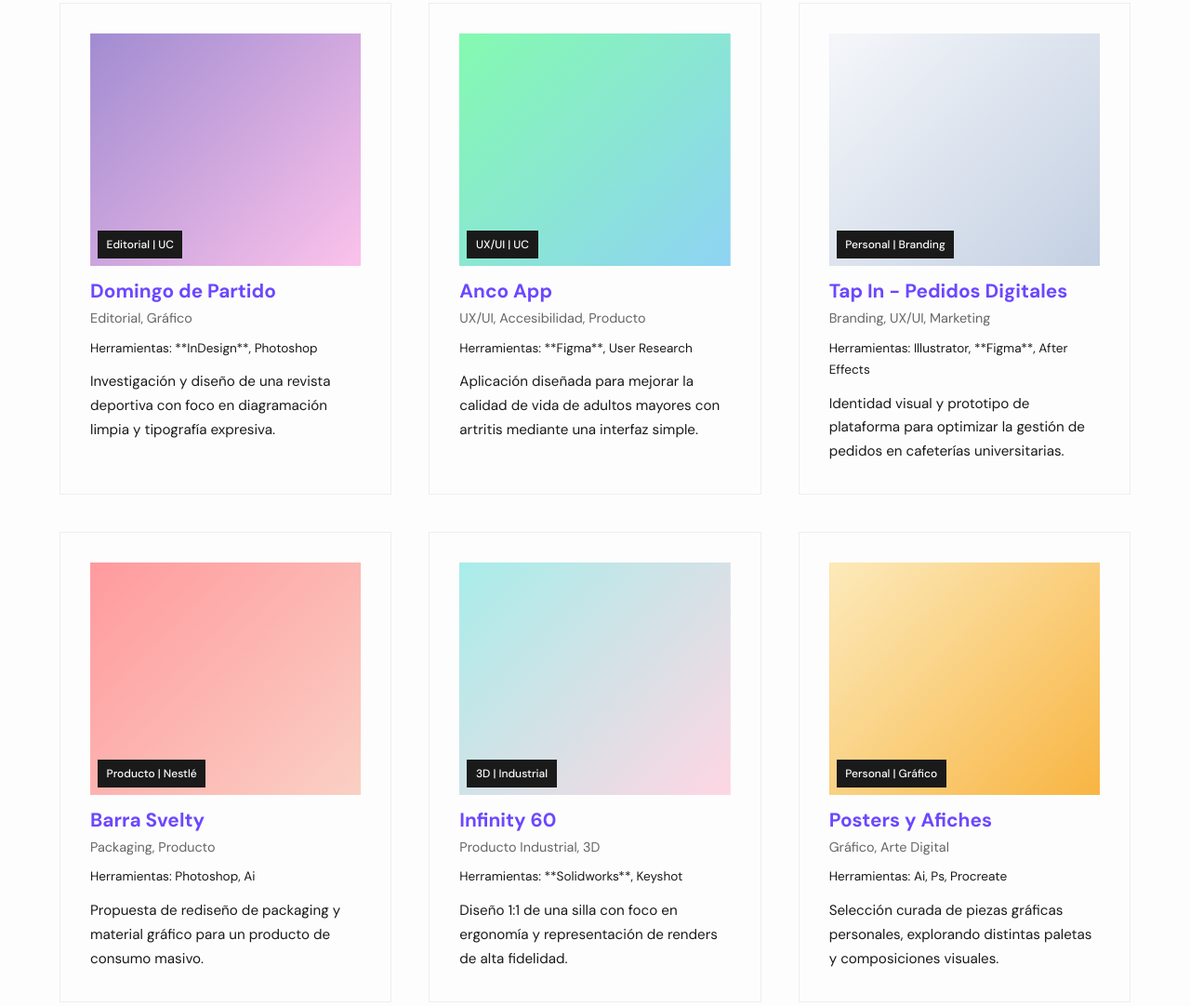
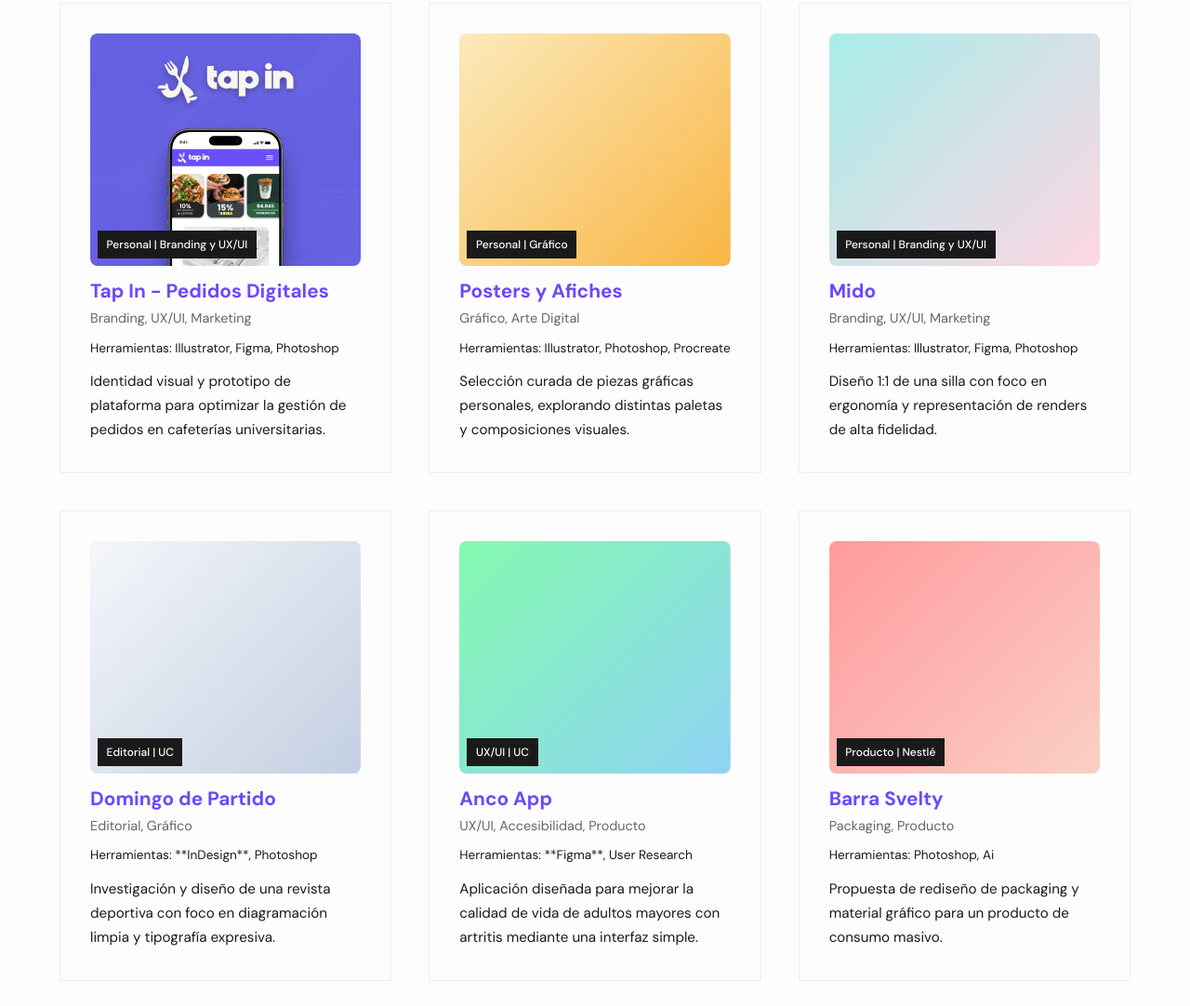
Before and after one commit to agustin070702/agustinDesign-, a plain HTML site: page index.html in a window 1280 px wide. Shown: the part 981-2063 px from the top of the page at 93% size. Drawn offline with Linux system fonts and the light colour scheme.

Commit message:
Add files via upload

```diff
--- a/index.html
+++ b/index.html
@@ -31,7 +31,7 @@
     <button id="menu-toggle-btn" class="menu-toggle-btn" aria-label="Abrir menú de navegación">
         <span class="icon-menu">☰</span>
     </button>
-    <span class="site-title-mobile">AAAG</span>
+    <span class="site-title-mobile"></span>
 
     <button id="theme-toggle-btn" class="menu-toggle-btn theme-toggle-btn" aria-label="Alternar modo oscuro y claro">
         ☀︎
@@ -42,7 +42,7 @@
         <section id="home" class="hero-section section-padding">
            <div class="hero-content">
     <div class="hero-text">
-        <h1 class="hero-title">Agustín Avendaño G.</h1>
+        <h1 class="hero-title">Agustín Avendaño González</h1>
         <p class="hero-role">Diseñador gráfico y UX/UI</p>
         <p class="hero-statement">Combino diseño editorial, producto y experiencias digitales para crear soluciones claras, usables y visualmente coherentes.</p>
         </div>
@@ -59,8 +59,40 @@
             <h2 class="section-title">Work</h2>
             <div class="project-grid">
 
+                 <article class="project-card" data-project-id="tap-in" role="button" tabindex="0">
+                    <div class="card-image project-placeholder-1">
+                        <span class="image-label">Personal | Branding y UX/UI</span>
+                    </div>
+                    <div class="card-info">
+                        <h3 class="project-title">Tap In - Pedidos Digitales</h3>
+                        <p class="project-category">Branding, UX/UI, Marketing</p>
+                        <p class="project-tools">Herramientas: Illustrator, Figma, Photoshop</p>
+                        <p class="project-description">Identidad visual y prototipo de plataforma para optimizar la gestión de pedidos en cafeterías universitarias.</p>
+                    </div>
+                </article>
+
+                <article class="project-card" data-project-id="posters-grafica" role="button" tabindex="0">
+                    <div class="card-image project-placeholder-6"><span class="image-label">Personal | Gráfico</span></div>
+                    <div class="card-info">
+                        <h3 class="project-title">Posters y Afiches</h3>
+                        <p class="project-category">Gráfico, Arte Digital</p>
+                        <p class="project-tools">Herramientas: Illustrator, Photoshop, Procreate</p>
+                        <p class="project-description">Selección curada de piezas gráficas personales, explorando distintas paletas y composiciones visuales.</p>
+                    </div>
+                </article>
+
+                <article class="project-card" data-project-id="infinity-60" role="button" tabindex="0">
+                    <div class="card-image project-placeholder-5"><span class="image-label">Personal | Branding y UX/UI</span></div>
+                    <div class="card-info">
+                        <h3 class="project-title">Mido</h3>
+                        <p class="project-category">Branding, UX/UI, Marketing</p>
+                        <p class="project-tools">Herramientas: Illustrator, Figma, Photoshop </p>
+                        <p class="project-description">Diseño 1:1 de una silla con foco en ergonomía y representación de renders de alta fidelidad.</p>
+                    </div>
+                </article>
+
                 <article class="project-card" data-project-id="domingo-partido" role="button" tabindex="0">
-                    <div class="card-image project-placeholder-1">
+                    <div class="card-image project-placeholder-3">
                         <span class="image-label">Editorial | UC</span>
                     </div>
                     <div class="card-info">
@@ -83,17 +115,7 @@
                     </div>
                 </article>
 
-                <article class="project-card" data-project-id="tap-in" role="button" tabindex="0">
-                    <div class="card-image project-placeholder-3">
-                        <span class="image-label">Personal | Branding</span>
-                    </div>
-                    <div class="card-info">
-                        <h3 class="project-title">Tap In - Pedidos Digitales</h3>
-                        <p class="project-category">Branding, UX/UI, Marketing</p>
-                        <p class="project-tools">Herramientas: Illustrator, **Figma**, After Effects</p>
-                        <p class="project-description">Identidad visual y prototipo de plataforma para optimizar la gestión de pedidos en cafeterías universitarias.</p>
-                    </div>
-                </article>
+
 
                 <article class="project-card" data-project-id="barra-svelty" role="button" tabindex="0">
                     <div class="card-image project-placeholder-4"><span class="image-label">Producto | Nestlé</span></div>
@@ -104,24 +126,8 @@
                         <p class="project-description">Propuesta de rediseño de packaging y material gráfico para un producto de consumo masivo.</p>
                     </div>
                 </article>
-                 <article class="project-card" data-project-id="infinity-60" role="button" tabindex="0">
-                    <div class="card-image project-placeholder-5"><span class="image-label">3D | Industrial</span></div>
-                    <div class="card-info">
-                        <h3 class="project-title">Infinity 60</h3>
-                        <p class="project-category">Producto Industrial, 3D</p>
-                        <p class="project-tools">Herramientas: **Solidworks**, Keyshot</p>
-                        <p class="project-description">Diseño 1:1 de una silla con foco en ergonomía y representación de renders de alta fidelidad.</p>
-                    </div>
-                </article>
-                <article class="project-card" data-project-id="posters-grafica" role="button" tabindex="0">
-                    <div class="card-image project-placeholder-6"><span class="image-label">Personal | Gráfico</span></div>
-                    <div class="card-info">
-                        <h3 class="project-title">Posters y Afiches</h3>
-                        <p class="project-category">Gráfico, Arte Digital</p>
-                        <p class="project-tools">Herramientas: Ai, Ps, Procreate</p>
-                        <p class="project-description">Selección curada de piezas gráficas personales, explorando distintas paletas y composiciones visuales.</p>
-                    </div>
-                </article>
+
+
 
                 </div>
         </section>
--- a/style.css
+++ b/style.css
@@ -417,6 +417,8 @@ padding-bottom: 3rem; /* Margen de seguridad en la parte inferior para la barra
     padding: 0.5rem;
     background-size: cover;
     background-position: center;
+    border-radius: 8px; /* Puedes ajustar este valor (ej. 4px, 12px, 10%) */
+    overflow: hidden; /* **MUY IMPORTANTE:** Asegura que la imagen de fondo y el contenido *dentro* de .card-image no se salgan de las esquinas redondeadas. */
 }
 
 .image-label {
@@ -428,7 +430,14 @@ padding-bottom: 3rem; /* Margen de seguridad en la parte inferior para la barra
     font-family: var(--font-heading);
 }
 
-.project-placeholder-1 { background-image: linear-gradient(135deg, #a18cd1 0%, #fbc2eb 100%); }
+.project-placeholder-1 {
+    /* Esta es la regla que ahora estará en el proyecto "Tap In" */
+    background-image: url('img/tap_in_portada.jpg');
+
+    /* 💥 CAMBIOS CLAVE AÑADIDOS: */
+    background-repeat: no-repeat; /* Asegura que la imagen no se repita */
+    background-size: cover; /* Asegura que la imagen cubra todo el espacio */
+}
 .project-placeholder-2 { background-image: linear-gradient(135deg, #84fab0 0%, #8fd3f4 100%); }
 .project-placeholder-3 { background-image: linear-gradient(135deg, #f5f7fa 0%, #c3cfe2 100%); }
 .project-placeholder-4 { background-image: linear-gradient(135deg, #ff9a9e 0%, #fad0c4 100%); }
```
Also changed, not shown: img/tap_in_portada.jpg (added).
